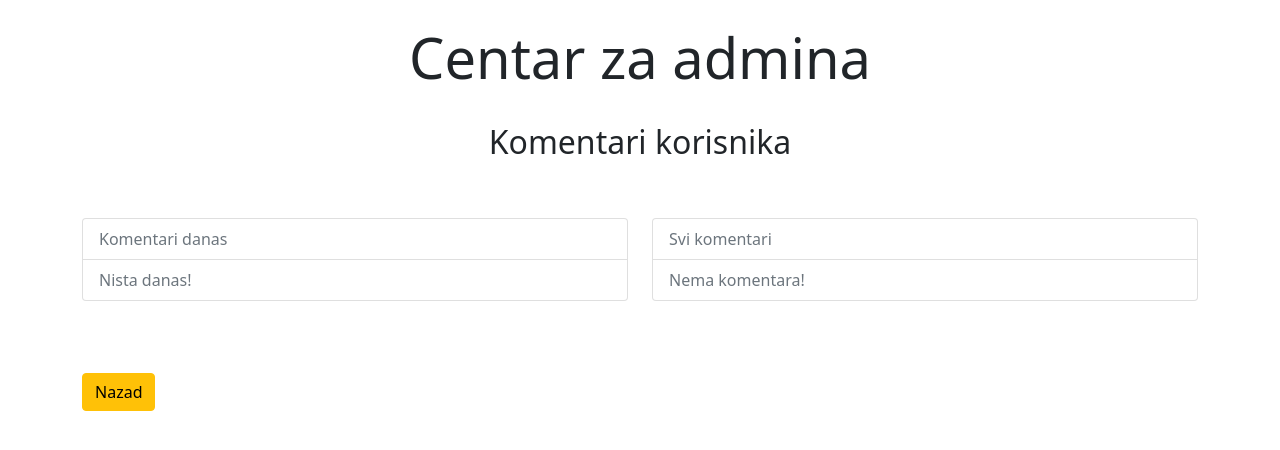
After one commit to vmatovic/sj-projekat-node-vue-django-2021, a Django app: page /izvestaj/korisnici/komentari in a window 1280 px wide. The commit adds this page. Shown: the top 450 px of the page. Run offline with Django 3.2, Linux system fonts and the light colour scheme; data that the repository does not hold is empty.

Commit message:
Vide se komentari

```diff
--- a/statistika_django/izvestaj/models.py
+++ b/statistika_django/izvestaj/models.py
@@ -73,8 +73,8 @@ class Narudzbina(models.Model):
 class Komentari(models.Model):
     komentarid = models.CharField(db_column='komentarID', primary_key=True, max_length=255)  # Field name made lowercase.
     tekst = models.TextField()
-    korisnikID = models.ForeignKey(Korisnici, db_column='korisnikID', on_delete=models.CASCADE)  # Field name made lowercase.
-    materijal = models.ForeignKey(Materijali, on_delete=models.CASCADE)  # Field name made lowercase.
+    korisnik = models.ForeignKey(Korisnici, db_column='korisnikID', on_delete=models.CASCADE)  # Field name made lowercase.
+    materijal = models.ForeignKey(Materijali, db_column='materijalID', on_delete=models.CASCADE)  # Field name made lowercase.
     postavljeno_datuma = models.DateTimeField()
 
     class Meta:
--- /dev/null
+++ b/statistika_django/izvestaj/templates/komentari.html
@@ -0,0 +1,43 @@
+{% extends 'master.html' %}
+
+{% block content %}
+<p class="h2 text-center">Komentari korisnika</p>
+<br>
+<br>
+<div class="container">
+  <div class="row">
+    <div class="col">
+      <ul class="list-group">
+		  <li class="list-group-item disabled" aria-disabled="true">Komentari danas</li>
+		  {% if not komentari_danas %}
+			<li class="list-group-item disabled" aria-disabled="true">Nista danas!</li>
+		  {% else %}
+			  {% for kom1 in komentari_danas %}
+				<li class="list-group-item"> {{ kom1.korisnik.username }}, "{{ kom1.tekst }}" za materijal <strong>{{ kom1.materijal.naziv }} {{ kom1.materijal.boja }} </strong> postavljeno {{ kom1.postavljeno_datuma }}</li>
+			  {% endfor %}
+		  {% endif %}
+		</ul>
+    </div>
+    <div class="col">
+      <ul class="list-group">
+		  <li class="list-group-item disabled" aria-disabled="true">Svi komentari</li>
+		  {% if not komentari %}
+			<li class="list-group-item disabled" aria-disabled="true">Nema komentara!</li>
+		  {% else %}
+			  {% for kom in komentari %}
+				<li class="list-group-item"> {{ kom.korisnik.username }}, "{{ kom.tekst }}" za materijal <strong>{{ kom.materijal.naziv }} {{ kom.materijal.boja }} </strong> postavljeno {{ kom.postavljeno_datuma }}</li>
+			  {% endfor %}
+		  {% endif %}
+		</ul>
+    </div>
+  </div>
+    <br>
+	<br>
+	<br>
+	<form action="{% url 'korisnici' %}" method="get">
+		{% csrf_token %}
+		<button type="submit" class="btn btn-warning">Nazad</button>
+	</form>
+</div>
+
+{% endblock %}
--- a/statistika_django/izvestaj/urls.py
+++ b/statistika_django/izvestaj/urls.py
@@ -4,5 +4,6 @@ from . import views
 urlpatterns = [
 	path('', views.home, name='home'),
 	path('korisnici', views.korisnici, name='korisnici'),
+	path('korisnici/komentari', views.korisnici_komentari, name='korisnici_komentari'),
 	path('izbrisi/korisnik/<str:id>', views.izbrisi_korisnika, name='korisnici_brisanje'),
 ]
--- a/statistika_django/izvestaj/views.py
+++ b/statistika_django/izvestaj/views.py
@@ -16,6 +16,11 @@ def korisnici(request):
 	prij_danas = Korisnici.objects.filter(last_login=timezone.now().date()).count()
 	return render(request, 'korisnici.html', {'kor_total': kor_total, 'prij_danas': prij_danas, 'svi_korisnici': svi_korisnici})
 
+def korisnici_komentari(request):
+	komentari = Komentari.objects.all()
+	komentari_danas = Komentari.objects.filter(postavljeno_datuma=timezone.now().date())
+	return render(request, 'komentari.html', {'komentari': komentari, 'komentari_danas': komentari_danas})
+
 def izbrisi_korisnika(request, id):
 	print(id)
 	korisnik = Korisnici.objects.get(id=id)
```
Also changed, not shown: statistika_django/izvestaj/templates/korisnici.html (+7 -1 lines).
